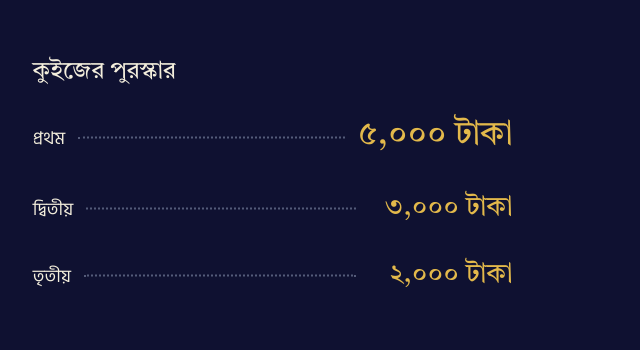
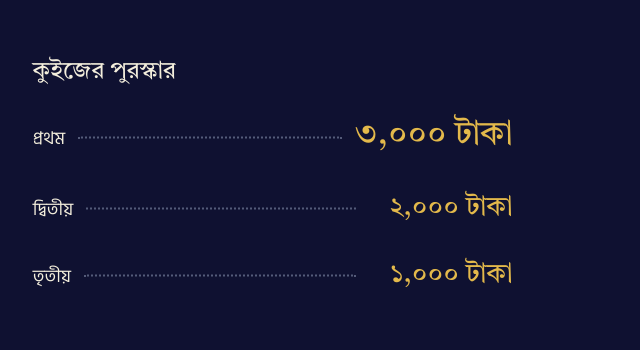
Before and after one commit to Q3Alpha/Fatih-Past2future, a plain HTML site: page index.html in a window 1280 px wide. Shown: the part 2071-2421 px from the top of the page, 398-1038 px from the left. Drawn offline with Linux system fonts and the light colour scheme.

Commit message:
Update index.html

```diff
--- a/index.html
+++ b/index.html
@@ -126,9 +126,9 @@
       <div class="prizes" aria-labelledby="quizPrizes">
         <h3 id="quizPrizes">কুইজের পুরস্কার</h3>
         <ol class="prizelist">
-          <li><span>প্রথম</span><i></i><b>৫,০০০ টাকা</b></li>
-          <li><span>দ্বিতীয়</span><i></i><b>৩,০০০ টাকা</b></li>
-          <li><span>তৃতীয়</span><i></i><b>২,০০০ টাকা</b></li>
+          <li><span>প্রথম</span><i></i><b>৩,০০০ টাকা</b></li>
+          <li><span>দ্বিতীয়</span><i></i><b>২,০০০ টাকা</b></li>
+          <li><span>তৃতীয়</span><i></i><b>১,০০০ টাকা</b></li>
         </ol>
       </div>
 
```
